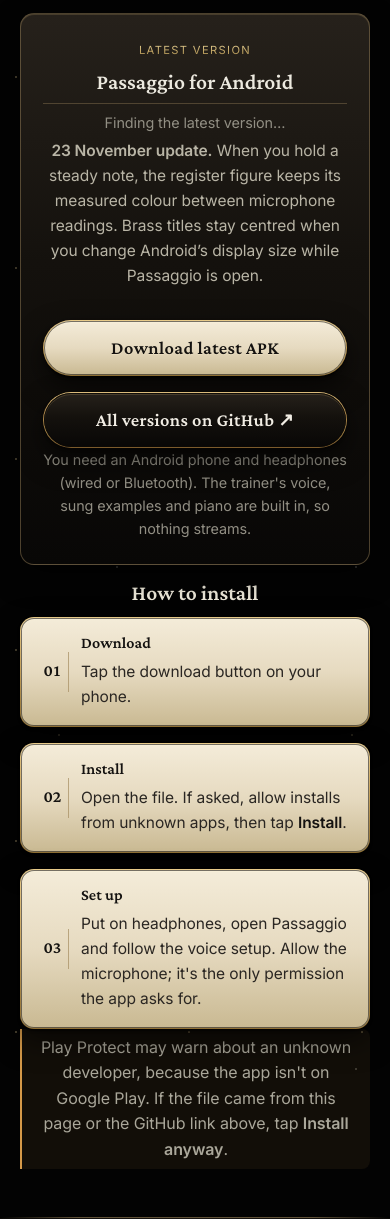
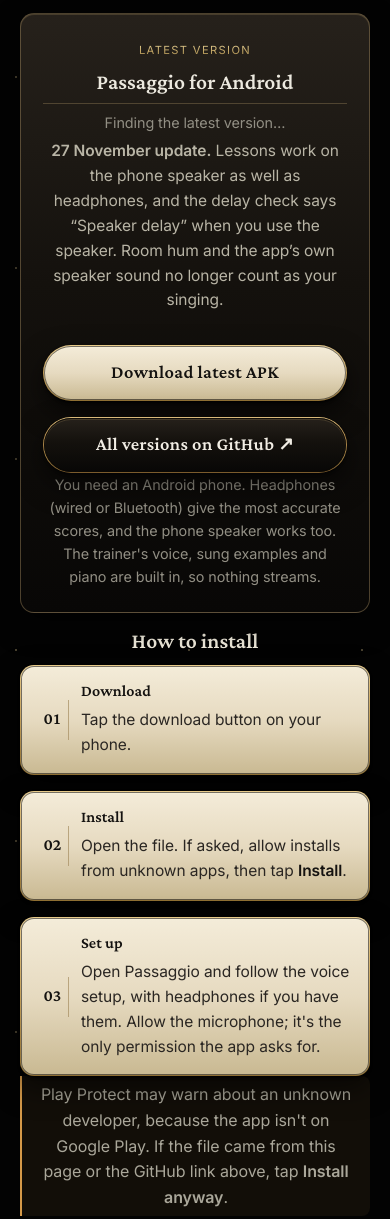
Before and after one commit to marcweiss81/passaggio-web, a plain HTML site: page download.html in a window 390 px wide. Shown: the part 520-1739 px from the top of the page. Drawn offline with Linux system fonts and the light colour scheme; no server answers.

Commit message:
docs(download): say lessons also work on the phone speaker
27 November update note for build 475768: speaker lessons, the Speaker delay label, and room
hum or the app's own speaker sound no longer counting as singing.

Co-Authored-By: Claude Opus 5.5 <noreply@anthropic.com>
Claude-Session: https://claude.ai/code/session_01FuNhq1mM3PkzDrc77CVE9V

```diff
--- a/download.html
+++ b/download.html
@@ -54,12 +54,12 @@
       <span class="num">Latest version</span>
       <h3>Passaggio for Android</h3>
       <p id="apk-meta" class="meta">Finding the latest version…</p>
-      <p><strong>23 November update.</strong> When you hold a steady note, the register figure keeps its measured colour between microphone readings. Brass titles stay centred when you change Android’s display size while Passaggio is open.</p>
+      <p><strong>27 November update.</strong> Lessons work on the phone speaker as well as headphones, and the delay check says “Speaker delay” when you use the speaker. Room hum and the app’s own speaker sound no longer count as your singing.</p>
       <div class="btn-row">
         <a class="btn btn--primary" id="apk-link" href="https://github.com/marcweiss81/passaggio-releases/releases/latest" rel="noopener">Download latest APK</a>
         <a class="btn secondary" href="https://github.com/marcweiss81/passaggio-releases/releases" rel="noopener">All versions on GitHub ↗</a>
       </div>
-      <p class="meta">You need an Android phone and headphones (wired or Bluetooth). The trainer's voice, sung examples and piano are built in, so nothing streams.</p>
+      <p class="meta">You need an Android phone. Headphones (wired or Bluetooth) give the most accurate scores, and the phone speaker works too. The trainer's voice, sung examples and piano are built in, so nothing streams.</p>
     </div>
     <div>
       <h3>How to install</h3>
@@ -82,7 +82,7 @@
             <span class="row__num">03</span>
             <div class="row__body">
               <h4 class="row__title">Set up</h4>
-              <p>Put on headphones, open Passaggio and follow the voice setup. Allow the microphone; it's the only permission the app asks for.</p>
+              <p>Open Passaggio and follow the voice setup, with headphones if you have them. Allow the microphone; it's the only permission the app asks for.</p>
             </div>
           </li>
       </ol>
```
Also changed, not shown: pages/download.html (+3 -3 lines).
